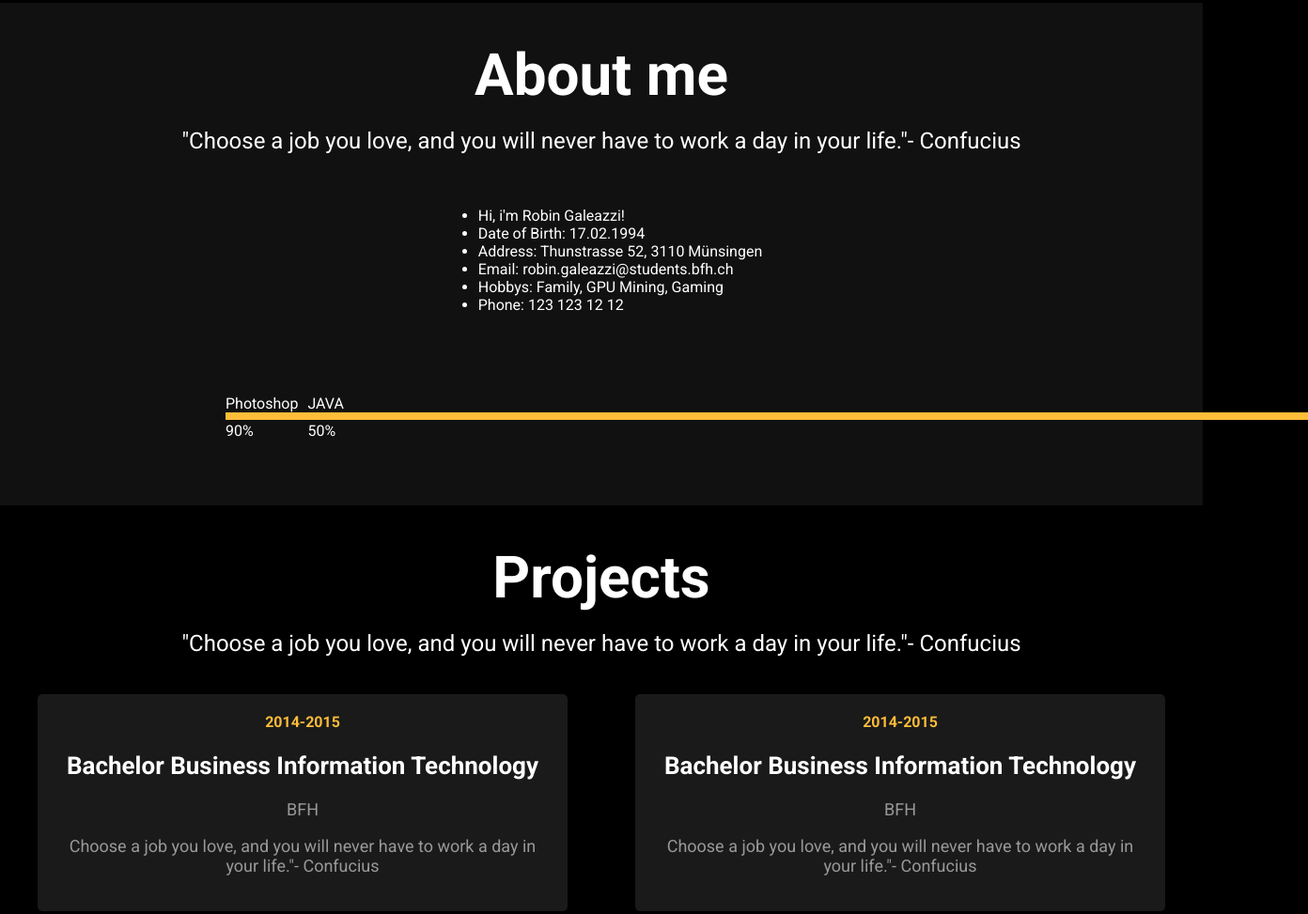
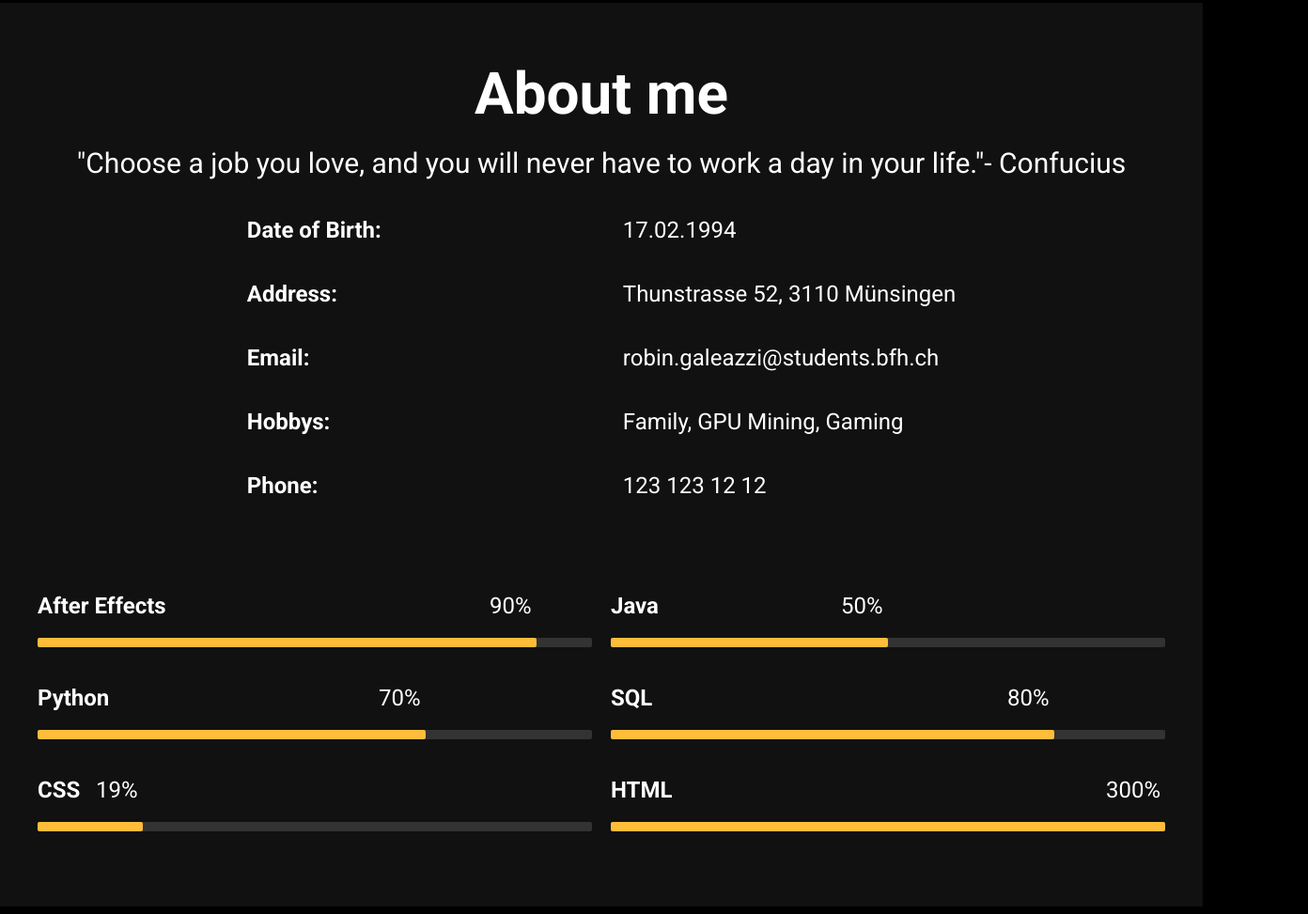
Before and after one commit to DongerDomination/portfolio-page, a plain HTML site: page index.html in a window 1280 px wide. Shown: the part 841-1814 px from the top of the page at 94% size, 1392 px wide, since content can reach past the window. Drawn offline with Linux system fonts and the light colour scheme.

Commit message:
About me page updated with skill bar

```diff
--- a/index.html
+++ b/index.html
@@ -50,38 +50,65 @@
             </div>
         </div>
         <section class="about-me">
-            <div class="container2">
+            <div class="container3">
                 <div class="title-container">
                     <h1>About me</h1>
                     <h3>"Choose a job you love, and you will never have to work a day in your life."- Confucius</h3>
                 </div>
                 <ul>
-                    <li>Hi, i'm Robin Galeazzi!</li>
-                    <li>Date of Birth: 17.02.1994</li>
-                    <li>Address: Thunstrasse 52, 3110 Münsingen</li>
-                    <li>Email: robin.galeazzi@students.bfh.ch</li>
-                    <li>Hobbys: Family, GPU Mining, Gaming</li>
-                    <li>Phone: 123 123 12 12</li>
+                    <li data-label="Date of Birth:">17.02.1994</li>
+                    <li data-label="Address:">Thunstrasse 52, 3110 Münsingen</li>
+                    <li data-label="Email:">robin.galeazzi@students.bfh.ch</li>
+                    <li data-label="Hobbys:">Family, GPU Mining, Gaming</li>
+                    <li data-label="Phone:">123 123 12 12</li>
                 </ul>
             </div>
             <section class="skills-section">
-                <div class="container">
+                <div class="container3">
                     <div class="skills">
                         <div class="skill">
-                            <div class="skill-name">Photoshop</div>
+                            <div class="skill-name">After Effects</div>
                             <div class="skill-bar">
-                                <div class="skill-percentage" style="width: 90%;"></div>
+                                <div class="skill-percentage" data-percentage="90%"></div>
+                                <div class="skill-percent">90%</div>
                             </div>
-                           <div class="skill-percent">90%</div>
+                        </div>
+
+                        <div class="skill">
+                            <div class="skill-name">Java</div>
+                                <div class="skill-bar">
+                                    <div class="skill-percentage" data-percentage="50%"></div>
+                                    <div class="skill-percent">50%</div>
+                                </div>
                         </div>
                         <div class="skill">
-                            <div class="skill-name">JAVA</div>
+                            <div class="skill-name">Python</div>
                             <div class="skill-bar">
-                                <div class="skill-percentage" style="width: 50%;"></div>
+                                <div class="skill-percentage" data-percentage="70%"></div>
+                                <div class="skill-percent">70%</div>
                             </div>
-                            <div class="skill-percent">50%</div>
                         </div>
-                        <!-- Weitere Skills hier -->
+                        <div class="skill">
+                            <div class="skill-name">SQL</div>
+                            <div class="skill-bar">
+                                <div class="skill-percentage" data-percentage="80%"></div>
+                                <div class="skill-percent">80%</div>
+                            </div>
+                        </div>
+                        <div class="skill">
+                            <div class="skill-name">CSS</div>
+                            <div class="skill-bar">
+                                <div class="skill-percentage" data-percentage="19%"></div>
+                                <div class="skill-percent">19%</div>
+                            </div>
+                        </div>
+                        <div class="skill">
+                            <div class="skill-name">HTML</div>
+                            <div class="skill-bar">
+                                <div class="skill-percentage" data-percentage="100%"></div>
+                                <div class="skill-percent">300%</div>
+                            </div>
+                        </div>
                     </div>
                 </div>
             </section>
@@ -127,7 +154,6 @@
                     </div>
                     </div>
                 </div>
-            </div>
         </section>
         <section class="contact-me">
             <div class="container2">
@@ -137,6 +163,7 @@
                 </div>
             </div>
         </section>
+    </div>
     <script src="scripts.js"></script>
 </body>
 </html>
--- a/scripts.js
+++ b/scripts.js
@@ -1,7 +1,21 @@
-window.addEventListener('scroll', () => {
+window.addEventListener('DOMContentLoaded', (event) => {
     document.querySelectorAll('.skill-percentage').forEach((elem) => {
-        if (elem.getBoundingClientRect().top < window.innerHeight) {
-            elem.classList.add('visible');
-        }
+        const percentage = elem.getAttribute('data-percentage');
+        elem.style.width = percentage;
     });
 });
+
+document.addEventListener('DOMContentLoaded', (event) => {
+    // Iteriere über alle Skill-Prozente
+    document.querySelectorAll('.skill-percent').forEach((skillPercent) => {
+        // Lese den prozentualen Wert des zugehörigen skill-percentage
+        const percentage = parseFloat(skillPercent.previousElementSibling.getAttribute('data-percentage'));
+
+        // Berechne die neue Position basierend auf dem prozentualen Wert
+        const parentWidth = skillPercent.parentNode.offsetWidth;
+        const newPosition = (percentage / 100) * parentWidth;
+
+        // Aktualisiere die Position des skill-percent Elements
+        skillPercent.style.left = `${newPosition - skillPercent.offsetWidth}px`;
+    });
+});
--- a/styles.css
+++ b/styles.css
@@ -217,8 +217,16 @@ nav ul li a:hover {
     color: #fff;
     display: grid;
     justify-content: center;
+}
+
+.about-me > * {
+    display: flex;
     align-items: center;
+    box-sizing: border-box;
+    width: 1240px;
+    margin: 0 auto;
 }
+
 
 
 .about-me h2 {
@@ -234,57 +242,96 @@ nav ul li a:hover {
     animation-iteration-count: infinite; /* Die Animation wird unendlich oft wiederholt */
   }
 
-.skills-section {
-    background-color: #111; /* Dunkler Hintergrund */
-    color: #fff;
-    padding: 50px 20px;
+
+.container3 {
+    display: flex;
+    flex-direction: column;
+    align-items: center;
+    justify-content: center;
+    width: 100%;
+    max-width: 1200px; /* Gleiche max-width wie .container */
+    margin: 0 auto; /* Zentriert den Container */
+    padding: 20px 0px; /* Adjust this padding to ensure it aligns with the header */
+
+    box-sizing: border-box; /* Damit das padding und border in der Breite enthalten sind */
 }
 
-.skills-section .container {
-    max-width: 800px;
-    margin: auto;
+.about-me ul {
+    list-style-type: none; /* Removes the default list style */
+    padding: 0; /* Resets padding to 0 */
+    margin: 0; /* Resets margin to 0 */;
+}
+
+.about-me ul li {
+    display: flex;
+    flex-direction: row;
+    font-size: 24px; /* Adjust the font size as needed */
+    color: #fff; /* This is white, adjust if you have a different color scheme */
+    margin-bottom: 40px; /* Adds some space between the list items */
+    align-items: baseline; /* Stellt sicher, dass die Texte auf derselben Grundlinie sind */
+}
+
+.about-me ul li::before {
+    content: attr(data-label); /* Use a data attribute for the label */
+    font-weight: bold; /* Makes the label bold */
+    margin-right: 100px; /* Fügt etwas Abstand zwischen Label und Wert hinzu */
+    width: 300px; /* Legt eine feste Breite für die Labels fest */
+    min-width: 160px; /* Stellt sicher, dass die Breite niemals kleiner als 120px ist */
+    text-align: left;
+}
+
+.skills-section {
+    background-color: #111; /* Dark background */
+    color: #fff;
+    padding: 20px;
 }
 
 .skills {
     display: flex;
     flex-wrap: wrap;
-    justify-content: space-between;
+    gap: 20px; /* Space between skills */
+    width: 100%;
+    font-size: 24px;
+    margin-bottom: 20px;
 }
 
-.skills-container {
+.skill {
+    flex: 0 0 calc(50% - 10px);
+    box-sizing: border-box; /* Stellt sicher, dass die Padding und Borders innerhalb der Breite des Elements sind */
     display: flex;
-    flex-wrap: wrap;
-    justify-content: space-around;
-  }
-
-.skills {
-    display: flex;
-    flex-wrap: wrap;
-    justify-content: space-between;
+    flex-direction: column; /* Stapelt die Inhalte innerhalb des Skill-Elements vertikal */
 }
 
 
 .skill-name {
-    margin-right: 10px; /* Abstand zwischen Skill-Name und Prozentanzeige */
-  }
+    font-weight: bold;
+}
 
-.skill-bar {
-    background-color: #FFBD39; /* Hintergrundfarbe der gefüllten Skill-Bar */
+  .skill-bar {
+    width: 100%;
+    background-color: #333; /* Dark grey background for the entire skill bar */
+    position: relative;
     height: 10px;
-    width: 0; /* Startbreite, sollte per JavaScript oder direkt im HTML entsprechend des Prozentwerts gefüllt werden */
-  }
+    margin: 20px 0 20px 0;
+    border-radius: 2px;
+}
 
 .skill-percentage {
-    background-color: #FFBD39; /* Orange Farbe für die Füllung */
-    height: 1%;
+    background-color: #FFBD39; /* Orange color for the filled part */
     position: absolute;
-    transform: scaleX(0);
-    transform-origin: left;
-    transition: transform 2s ease-out;
+    height: 100%;
+    top: 0;
+    left: 0;
+    border-radius: 2px;
+    /* No changes here */
 }
-/* Fügen Sie diese Klasse mit JavaScript hinzu, wenn der Skill-Bereich sichtbar wird */
-.skill-percentage.visible {
-    transform: scaleX(1);
+
+.skill-percent {
+    position:absolute; /* Position it relative to skill-percentage */
+    right: 0; /* Align to the right */
+    top: -47.9px; /* Position it above the skill bar */
+    color: #fff; /* White color text */
+    padding: 0 5px; /* Padding to ensure it doesn't touch the edges */
 }
 
 
@@ -303,16 +350,15 @@ nav ul li a:hover {
     font-size: 62px;
     margin-bottom: 10px;
     margin-top: 40px;
-
-
 }
 
 .title-container h3 {
     text-align: center;
-    font-size: 24px;
+    font-size: 30px;
     font-weight: normal;
     margin-bottom: 40px;
     margin-top: 20px;
+    width: 100%;
 }
 
 .row {
```
